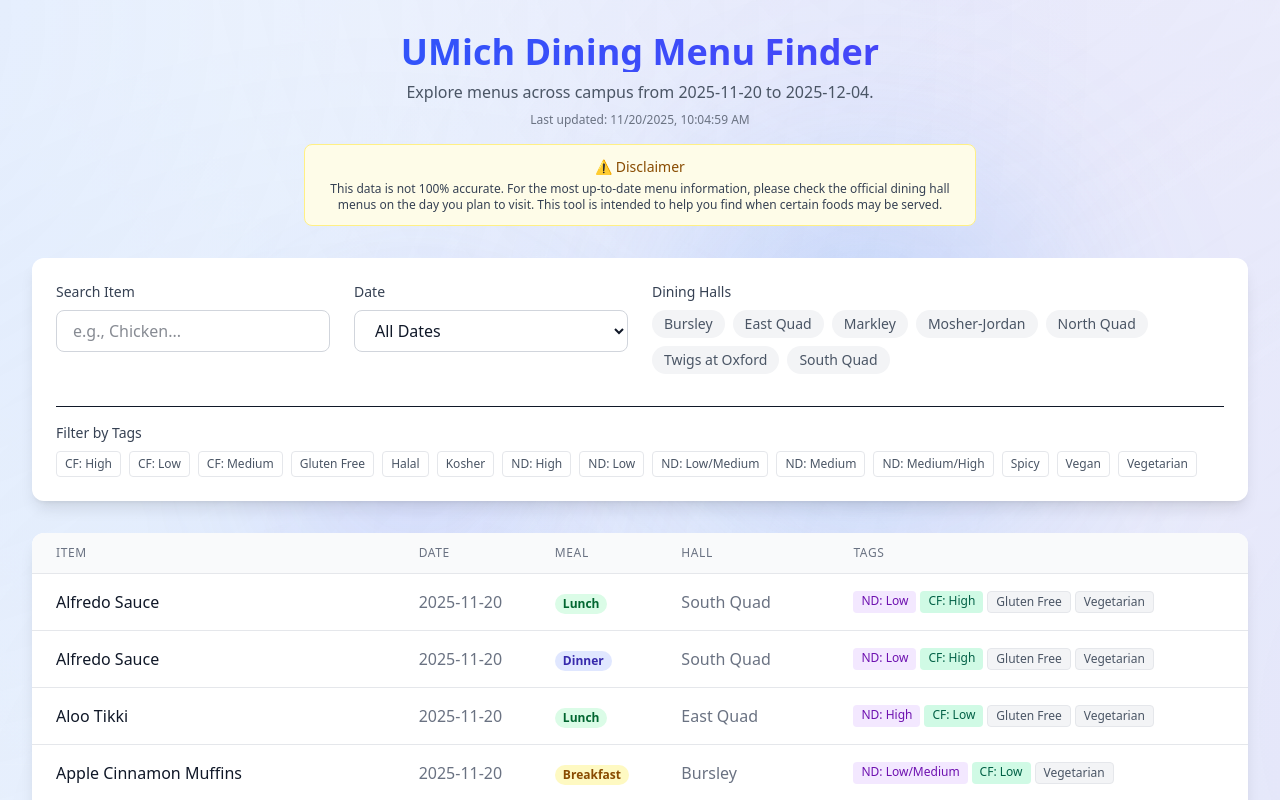
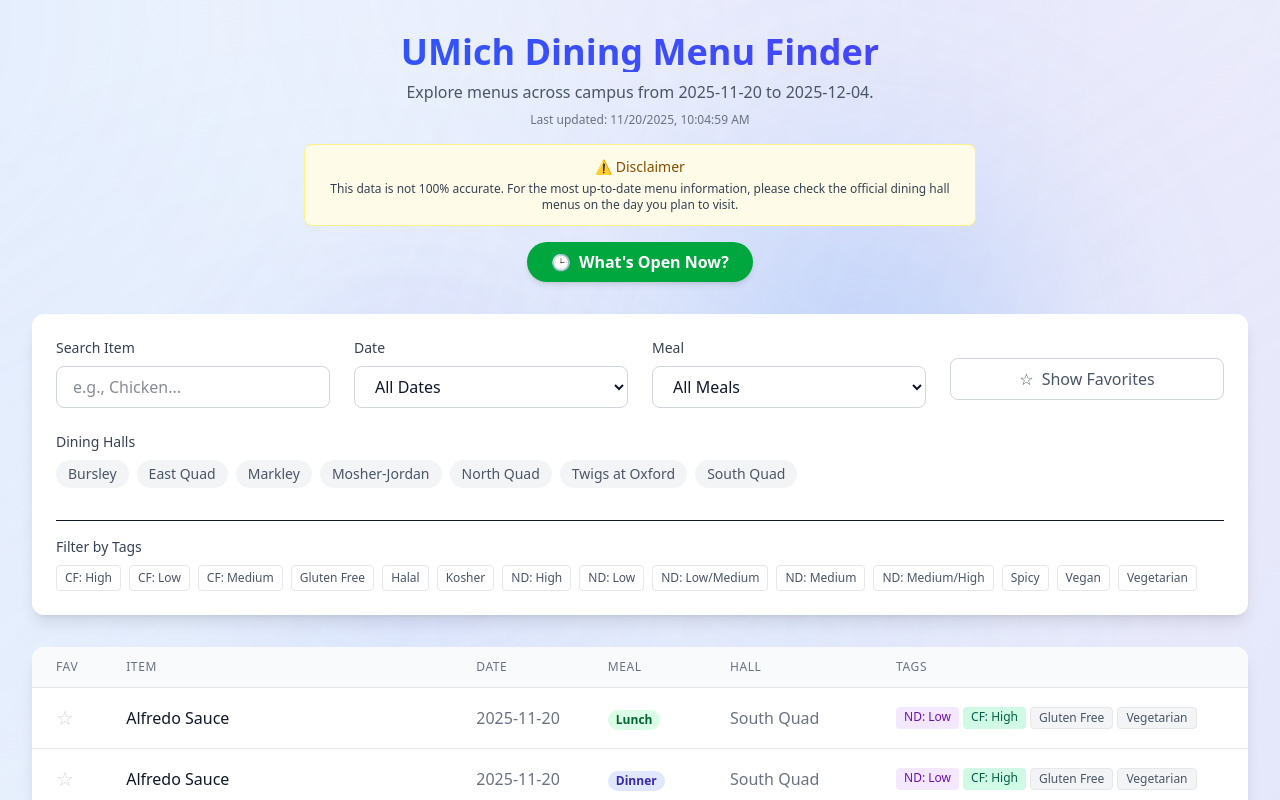
Before and after one commit to BereZone/MichiganFoodFinder, a React (Vite) app in the folder client/: page / in a window 1280 px wide. Shown: the top 800 px of the page. Built offline with nearby package versions, Linux system fonts and the light colour scheme.

Commit message:
Implement Favorites, Shareable URLs, and What's Open Now features

```diff
--- a/client/src/components/MenuFinder.tsx
+++ b/client/src/components/MenuFinder.tsx
@@ -11,20 +11,33 @@
     "South Quad",
 ];
 
+const MEALS = ["Breakfast", "Brunch", "Lunch", "Dinner"];
+
 const ITEMS_PER_PAGE = 20;
 
 const MenuFinder: React.FC = () => {
     const [items, setItems] = useState<MenuItem[]>([]);
     const [loading, setLoading] = useState(true);
+
+    // Filter States
     const [searchTerm, setSearchTerm] = useState('');
     const [selectedHalls, setSelectedHalls] = useState<string[]>([]);
     const [selectedTags, setSelectedTags] = useState<string[]>([]);
     const [selectedDate, setSelectedDate] = useState<string>('');
+    const [selectedMeal, setSelectedMeal] = useState<string>('');
+    const [showFavorites, setShowFavorites] = useState(false);
+
+    // Data States
+    const [favorites, setFavorites] = useState<string[]>(() => {
+        const saved = localStorage.getItem('umich-dining-favorites');
+        return saved ? JSON.parse(saved) : [];
+    });
     const [currentPage, setCurrentPage] = useState(1);
     const [error, setError] = useState<string | null>(null);
     const [lastUpdated, setLastUpdated] = useState<string>('');
     const [dateRange, setDateRange] = useState<{ start: string; end: string } | null>(null);
 
+    // Load initial data
     useEffect(() => {
         const fetchMenus = async () => {
             setLoading(true);
@@ -56,10 +69,47 @@
         fetchMenus();
     }, []);
 
+    // Sync URL -> State on Mount
+    useEffect(() => {
+        const params = new URLSearchParams(window.location.search);
+        const q = params.get('q');
+        const halls = params.get('halls');
+        const tags = params.get('tags');
+        const date = params.get('date');
+        const meal = params.get('meal');
+        const favs = params.get('favs');
+
+        if (q) setSearchTerm(q);
+        if (halls) setSelectedHalls(halls.split(','));
+        if (tags) setSelectedTags(tags.split(','));
+        if (date) setSelectedDate(date);
+        if (meal) setSelectedMeal(meal);
+        if (favs === 'true') setShowFavorites(true);
+    }, []);
+
+    // Sync State -> URL on Change
+    useEffect(() => {
+        const params = new URLSearchParams();
+        if (searchTerm) params.set('q', searchTerm);
+        if (selectedHalls.length) params.set('halls', selectedHalls.join(','));
+        if (selectedTags.length) params.set('tags', selectedTags.join(','));
+        if (selectedDate) params.set('date', selectedDate);
+        if (selectedMeal) params.set('meal', selectedMeal);
+        if (showFavorites) params.set('favs', 'true');
+
+        const newUrl = `${window.location.pathname}?${params.toString()}`;
+        window.history.replaceState({}, '', newUrl);
+    }, [searchTerm, selectedHalls, selectedTags, selectedDate, selectedMeal, showFavorites]);
+
+    // Persist Favorites
+    useEffect(() => {
+        localStorage.setItem('umich-dining-favorites', JSON.stringify(favorites));
+    }, [favorites]);
+
     // Reset page when filters change
     useEffect(() => {
         setCurrentPage(1);
-    }, [searchTerm, selectedHalls, selectedTags, selectedDate]);
+    }, [searchTerm, selectedHalls, selectedTags, selectedDate, selectedMeal, showFavorites]);
 
     const uniqueItemNames = useMemo(() => {
         const names = new Set(items.map(i => i.item_display));
@@ -91,15 +141,19 @@
 
             const matchesDate = selectedDate === '' || item.date === selectedDate;
 
+            const matchesMeal = selectedMeal === '' || item.meal === selectedMeal;
+
+            const matchesFavorites = !showFavorites || favorites.includes(item.item_key);
+
             const matchesTags = selectedTags.length === 0 || selectedTags.every(tag => {
                 if (tag.startsWith('ND: ')) return item.nutrient_density === tag.replace('ND: ', '');
                 if (tag.startsWith('CF: ')) return item.carbon_footprint === tag.replace('CF: ', '');
                 return item.other_tags.includes(tag);
             });
 
-            return matchesSearch && matchesHall && matchesDate && matchesTags;
+            return matchesSearch && matchesHall && matchesDate && matchesMeal && matchesFavorites && matchesTags;
         });
-    }, [items, searchTerm, selectedHalls, selectedDate, selectedTags]);
+    }, [items, searchTerm, selectedHalls, selectedDate, selectedMeal, selectedTags, showFavorites, favorites]);
 
     const totalPages = Math.ceil(filteredItems.length / ITEMS_PER_PAGE);
     const paginatedItems = filteredItems.slice(
@@ -117,6 +171,68 @@
         setSelectedTags(prev =>
             prev.includes(tag) ? prev.filter(t => t !== tag) : [...prev, tag]
         );
+    };
+
+    const toggleFavorite = (itemKey: string) => {
+        setFavorites(prev =>
+            prev.includes(itemKey) ? prev.filter(k => k !== itemKey) : [...prev, itemKey]
+        );
+    };
+
+    const handleOpenNow = () => {
+        const now = new Date();
+        const dateStr = now.toISOString().split('T')[0];
+        const day = now.getDay(); // 0 = Sunday, 6 = Saturday
+        const isWeekend = day === 0 || day === 6;
+
+        const hour = now.getHours();
+        const minutes = now.getMinutes();
+        const time = hour + minutes / 60;
+
+        let meal = '';
+
+        // Logic:
+        // Breakfast: < 10:30 AM
+        // Dinner: >= 4:30 PM (16.5)
+        // Lunch (Weekday): 10:30 AM - 4:30 PM
+        // Lunch (Weekend): 10:30 AM - 2:00 PM (14.0)
+
+        if (time < 10.5) {
+            meal = 'Breakfast';
+        } else if (time >= 16.5) {
+            meal = 'Dinner';
+        } else {
+            // It's between 10:30 AM and 4:30 PM
+            if (isWeekend) {
+                // On weekends, Lunch ends at 2 PM
+                if (time < 14.0) {
+                    meal = 'Lunch';
+                    // Note: Some halls might serve Brunch, but we'll stick to Lunch as requested.
+                    // If we wanted to be smarter, we could check if 'Brunch' exists in the data.
+                } else {
+                    // Gap between 2 PM and 4:30 PM on weekends
+                    // Default to upcoming Dinner
+                    meal = 'Dinner';
+                }
+            } else {
+                // Weekdays: Lunch runs until Dinner starts
+                meal = 'Lunch';
+            }
+        }
+
+        // Check if date exists in our data (might be out of range)
+        if (uniqueDates.includes(dateStr)) {
+            setSelectedDate(dateStr);
+        } else {
+            // If today isn't in range (e.g. late night scrape), default to first available
+            setSelectedDate(uniqueDates[0] || '');
+        }
+
+        setSelectedMeal(meal);
+        setSearchTerm('');
+        setSelectedHalls([]);
+        setSelectedTags([]);
+        setShowFavorites(false);
     };
 
     if (loading) {
@@ -150,15 +266,20 @@
                             Last updated: {new Date(lastUpdated).toLocaleString()}
                         </p>
                     )}
-                    <div className="mt-4 mx-auto max-w-2xl">
-                        <div className="bg-yellow-50 border border-yellow-200 rounded-lg p-3 text-sm text-gray-700">
+                    <div className="mt-4 mx-auto max-w-2xl flex flex-col gap-2 items-center">
+                        <div className="bg-yellow-50 border border-yellow-200 rounded-lg p-3 text-sm text-gray-700 w-full">
                             <p className="font-medium text-yellow-800 mb-1">⚠️ Disclaimer</p>
                             <p className="text-xs">
                                 This data is not 100% accurate. For the most up-to-date menu information,
                                 please check the official dining hall menus on the day you plan to visit.
-                                This tool is intended to help you find when certain foods may be served.
                             </p>
                         </div>
+                        <button
+                            onClick={handleOpenNow}
+                            className="mt-2 px-6 py-2 bg-green-600 hover:bg-green-700 text-white font-semibold rounded-full shadow-md transition-all transform hover:scale-105 flex items-center gap-2"
+                        >
+                            <span>🕒</span> What's Open Now?
+                        </button>
                     </div>
                 </header>
 
@@ -203,8 +324,39 @@
                             </select>
                         </div>
 
+                        {/* Meal Filter */}
+                        <div>
+                            <label className="block text-sm font-medium text-gray-700 mb-2">
+                                Meal
+                            </label>
+                            <select
+                                className="w-full px-4 py-2 border border-gray-300 rounded-lg focus:ring-2 focus:ring-blue-500 outline-none bg-white"
+                                value={selectedMeal}
+                                onChange={(e) => setSelectedMeal(e.target.value)}
+                            >
+                                <option value="">All Meals</option>
+                                {MEALS.map(meal => (
+                                    <option key={meal} value={meal}>{meal}</option>
+                                ))}
+                            </select>
+                        </div>
+
+                        {/* Favorites Toggle */}
+                        <div className="flex items-end pb-2">
+                            <button
+                                onClick={() => setShowFavorites(!showFavorites)}
+                                className={`w-full px-4 py-2 rounded-lg font-medium transition-colors duration-200 flex items-center justify-center gap-2 border ${showFavorites
+                                    ? 'bg-yellow-100 text-yellow-800 border-yellow-300'
+                                    : 'bg-white text-gray-600 border-gray-300 hover:bg-gray-50'
+                                    }`}
+                            >
+                                <span>{showFavorites ? '★' : '☆'}</span>
+                                {showFavorites ? 'Showing Favorites' : 'Show Favorites'}
+                            </button>
+                        </div>
+
                         {/* Hall Filter */}
-                        <div className="col-span-1 md:col-span-2">
+                        <div className="col-span-1 md:col-span-2 lg:col-span-4">
                             <label className="block text-sm font-medium text-gray-700 mb-2">
                                 Dining Halls
                             </label>
@@ -252,6 +404,7 @@
                         <table className="min-w-full divide-y divide-gray-200">
                             <thead className="bg-gray-50">
                                 <tr>
+                                    <th className="px-6 py-3 text-left text-xs font-medium text-gray-500 uppercase tracking-wider w-10">Fav</th>
                                     <th className="px-6 py-3 text-left text-xs font-medium text-gray-500 uppercase tracking-wider">Item</th>
                                     <th className="px-6 py-3 text-left text-xs font-medium text-gray-500 uppercase tracking-wider">Date</th>
                                     <th className="px-6 py-3 text-left text-xs font-medium text-gray-500 uppercase tracking-wider">Meal</th>
@@ -260,8 +413,19 @@
                                 </tr>
                             </thead>
                             <tbody className="bg-white divide-y divide-gray-200">
-                                {paginatedItems.map((item, idx) => (
-                                    <tr key={`${item.item_key}-${item.date}-${item.meal}-${item.hall}-${idx}`} className="hover:bg-gray-50 transition-colors">
+                                {paginatedItems.map((item, idx) => {
+                                    const isFav = favorites.includes(item.item_key);
+                                    return (
+                                        <tr key={`${item.item_key}-${item.date}-${item.meal}-${item.hall}-${idx}`} className={`hover:bg-gray-50 transition-colors ${isFav ? 'bg-yellow-50' : ''}`}>
+                                            <td className="px-6 py-4 whitespace-nowrap">
+                                                <button
+                                                    onClick={() => toggleFavorite(item.item_key)}
+                                                    className={`text-xl focus:outline-none transition-transform hover:scale-110 ${isFav ? 'text-yellow-500' : 'text-gray-300 hover:text-yellow-400'}`}
+                                                    title={isFav ? "Remove from favorites" : "Add to favorites"}
+                                                >
+                                                    {isFav ? '★' : '☆'}
+                                                </button>
+                                            </td>
                                             <td className="px-6 py-4 whitespace-nowrap font-medium text-gray-900">{item.item_display}</td>
                                             <td className="px-6 py-4 whitespace-nowrap text-gray-500">{item.date}</td>
                                             <td className="px-6 py-4 whitespace-nowrap text-gray-500">
@@ -293,11 +457,14 @@
                                                 </div>
                                             </td>
                                         </tr>
-                                ))}
+                                    );
+                                })}
                                 {paginatedItems.length === 0 && (
                                     <tr>
-                                        <td colSpan={5} className="px-6 py-12 text-center text-gray-500">
-                                            No items found matching your criteria.
+                                        <td colSpan={6} className="px-6 py-12 text-center text-gray-500">
+                                            {showFavorites && favorites.length === 0
+                                                ? "You haven't added any favorites yet. Click the star icon next to an item to add it!"
+                                                : "No items found matching your criteria."}
                                         </td>
                                     </tr>
                                 )}
```
Also changed, not shown: 1 other file (tests, documents, lock files or other folders). Lines whose indentation alone changed are shown as unchanged.
